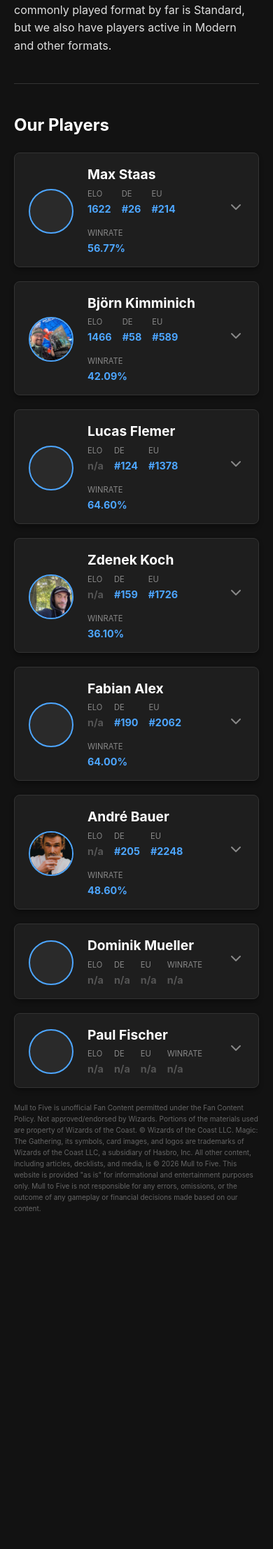
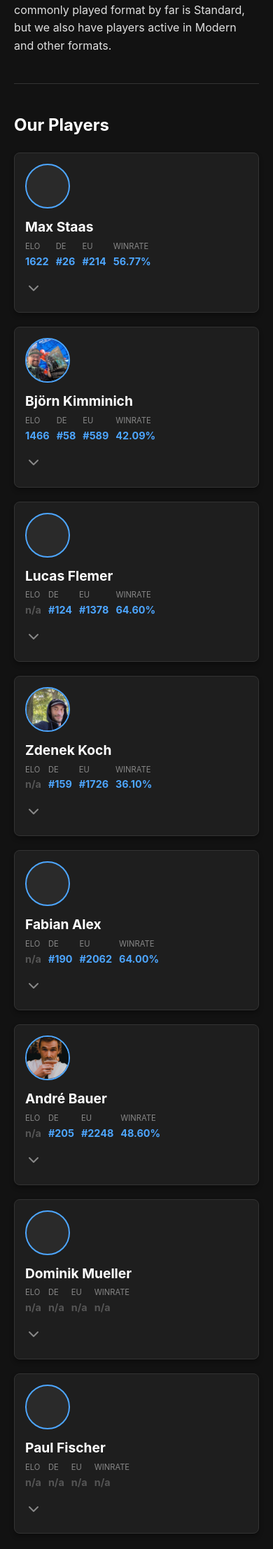
Before and after one commit to mull2five/mull2five.github.io, a Jekyll site: the page built from index.md, in a window 390 px wide. Shown: the part 666-2880 px from the top of the page at 70% size. Built offline with Jekyll 4.4.1, drawn with Linux system fonts in a browser that asks for light colours; before the commit the page ends 2451 px from its top, so only the background shows below that.

Commit message:
Fix overflowing layout on mobile screens

```diff
--- a/assets/css/style.css
+++ b/assets/css/style.css
@@ -343,3 +343,75 @@ hr {
   font-size: 0.625rem;
   color: #666;
 }
+
+/* Mobile Responsive - Small Screens */
+@media (max-width: 768px) {
+  .player-card-header {
+    flex-direction: column;
+    align-items: center;
+    gap: 15px;
+    margin-top: 15px;
+    margin-bottom: 15px;
+  }
+
+  .player-photo {
+    width: 120px;
+    height: 120px;
+  }
+
+  .player-main-info {
+    width: 100%;
+  }
+
+  .player-info-content {
+    flex-direction: column;
+    gap: 15px;
+    width: 100%;
+  }
+
+  .player-primary-details {
+    flex: 1;
+    width: 100%;
+    min-width: unset;
+  }
+
+  .player-details-row {
+    flex-direction: column;
+    align-items: flex-start;
+    gap: 10px;
+  }
+
+  .player-bio-container {
+    flex: 1;
+    width: 100%;
+    min-width: unset;
+    justify-content: flex-start;
+  }
+
+  .player-social {
+    justify-content: flex-start;
+    width: 100%;
+  }
+
+  .stat-grid {
+    grid-template-columns: repeat(auto-fit, minmax(150px, 1fr));
+  }
+
+  .record-grid {
+    grid-template-columns: 1fr;
+  }
+
+  .player-card-tile {
+    flex-wrap: wrap;
+    gap: 15px;
+    padding: 15px;
+  }
+
+  .tile-info {
+    flex-basis: 100%;
+  }
+
+  .tile-stats-row {
+    gap: 10px;
+  }
+}
```
